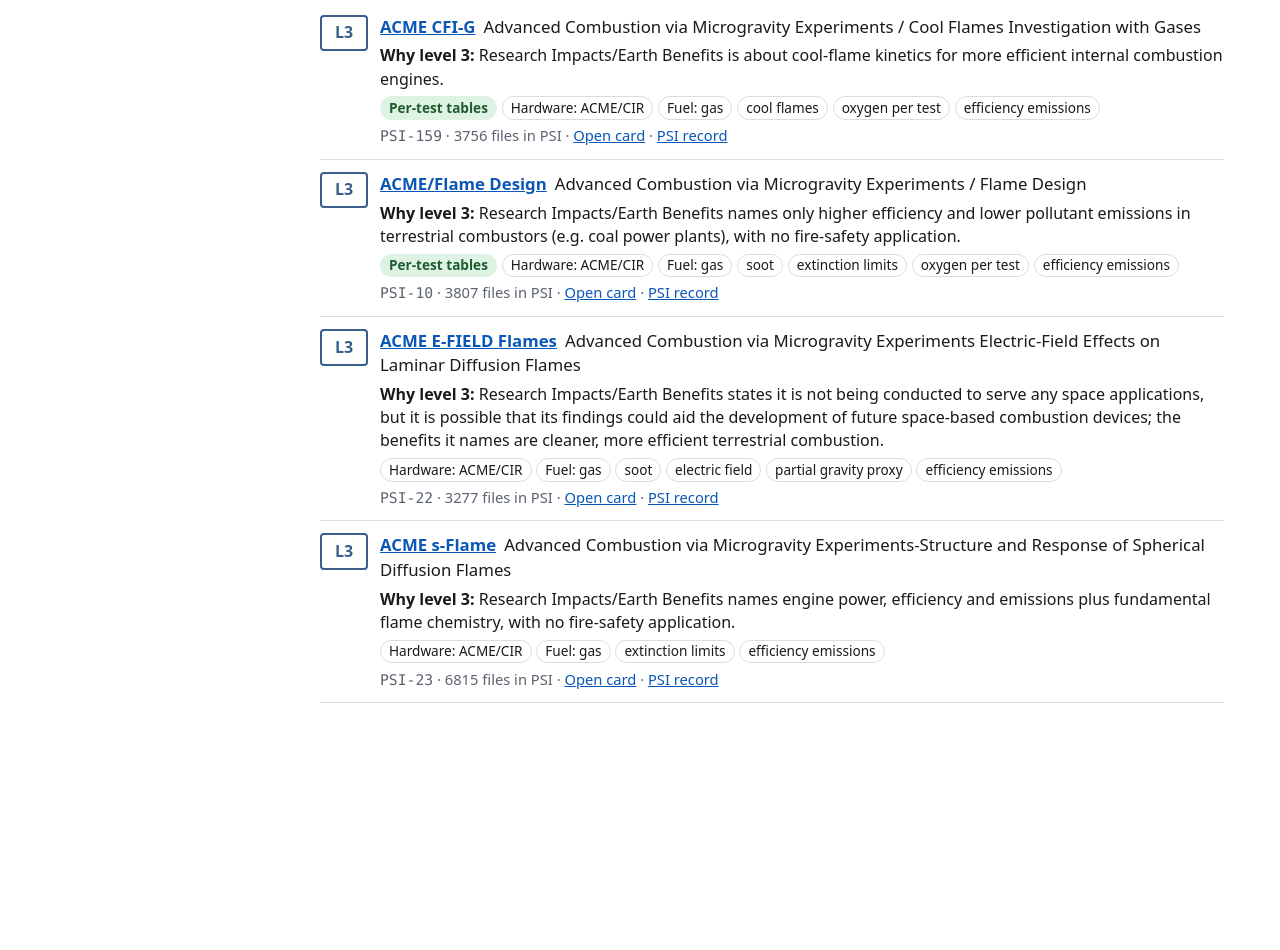
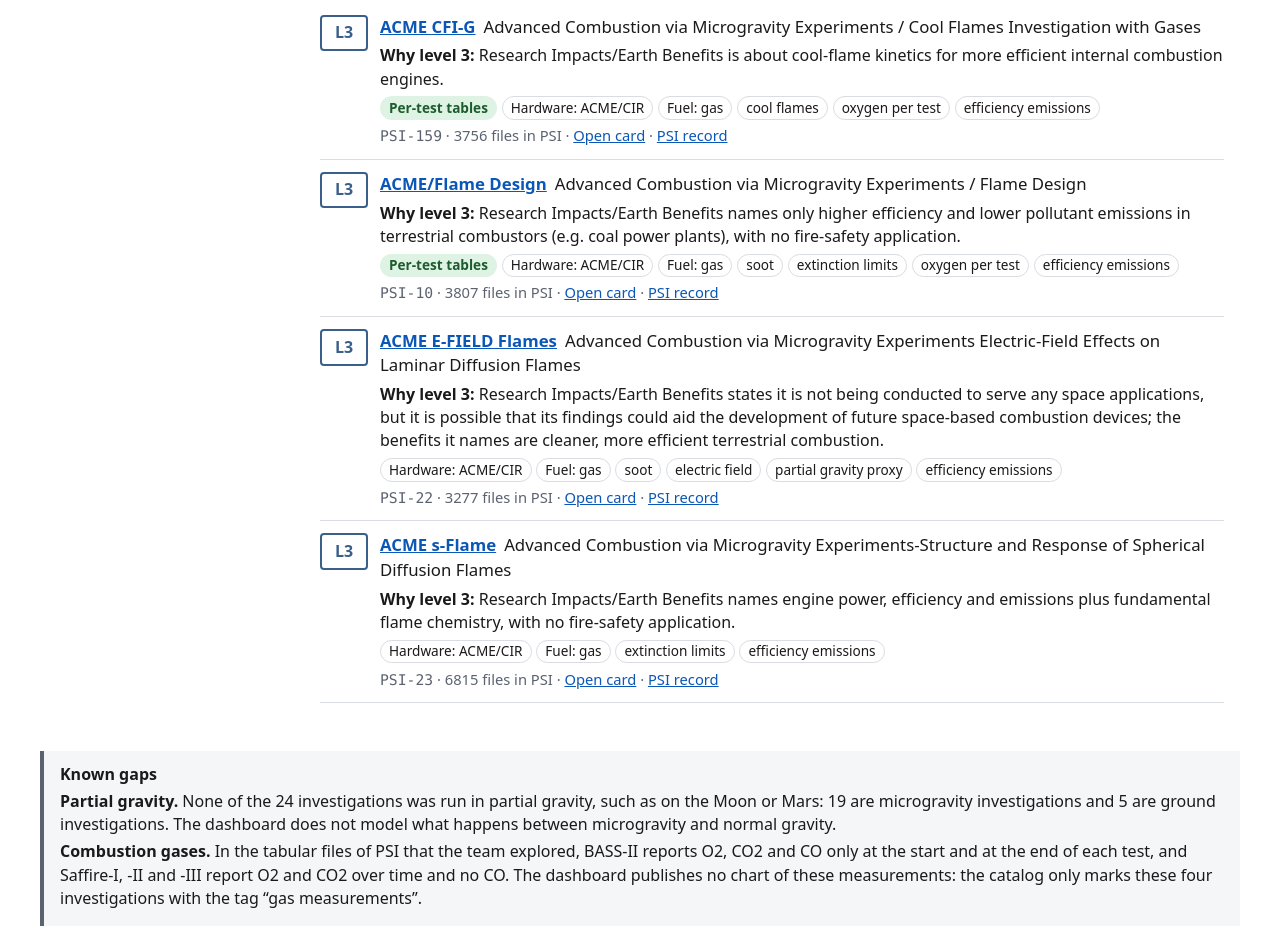
Before and after one commit to jofavalle/micro-g, a plain HTML site: page site/index.html in a window 1280 px wide. Shown: the part 4226-5176 px from the top of the page. Before the commit the page ends 4977 px from the top, so only its background shows below. Drawn offline with Linux system fonts and the light colour scheme.

Commit message:
Declare the partial gravity and gas chart gaps in a site footer

```diff
--- a/site/index.html
+++ b/site/index.html
@@ -1,5 +1,5 @@
 <!doctype html>
-<!-- AI-assisted: Claude Code (claude-opus-5-5), reviewed by cesarp03, aalexanderrz -->
+<!-- AI-assisted: Claude Code (claude-opus-5-5), reviewed by cesarp03, aalexanderrz, PabloBernal-CPU -->
 <html lang="en">
 <head>
   <meta charset="utf-8">
@@ -28,5 +28,17 @@
       <p class="error">This page needs JavaScript to load its data files.</p>
     </noscript>
   </main>
+  <footer class="site-gaps gap" aria-labelledby="gaps-title">
+    <h2 id="gaps-title">Known gaps</h2>
+    <p><strong>Partial gravity.</strong> None of the 24 investigations was run in partial gravity,
+      such as on the Moon or Mars: 19 are microgravity investigations and 5 are ground
+      investigations. The dashboard does not model what happens between microgravity and normal
+      gravity.</p>
+    <p><strong>Combustion gases.</strong> In the tabular files of PSI that the team explored,
+      BASS-II reports O2, CO2 and CO only at the start and at the end of each test, and
+      Saffire-I, -II and -III report O2 and CO2 over time and no CO. The dashboard publishes no
+      chart of these measurements: the catalog only marks these four investigations with the tag
+      “gas measurements”.</p>
+  </footer>
 </body>
 </html>
--- a/site/style.css
+++ b/site/style.css
@@ -1,4 +1,4 @@
-/* AI-assisted: Claude Code (claude-opus-5-5), reviewed by cesarp03, aalexanderrz */
+/* AI-assisted: Claude Code (claude-opus-5-5), reviewed by cesarp03, aalexanderrz, PabloBernal-CPU */
 
 :root {
   --bg: #ffffff;
@@ -64,7 +64,8 @@ code { font-size: 0.9em; overflow-wrap: anywhere; }
 
 .site-header,
 .verification,
-.view {
+.view,
+.site-gaps {
   max-width: 1200px;
   margin: 0 auto;
   padding: 0 1rem;
@@ -376,6 +377,11 @@ code { font-size: 0.9em; overflow-wrap: anywhere; }
 .error p { margin: 0.25rem 0; }
 .error-title { font-weight: 700; }
 
+/* Known gaps, at the foot of every view (the box comes from .gap) */
+
+.site-gaps { margin-bottom: 1.5rem; }
+.site-gaps h2 { margin: 0 0 0.25rem; font-size: 1rem; }
+
 @media (max-width: 800px) {
   .catalog { grid-template-columns: minmax(0, 1fr); }
   .filters { position: static; }
```
